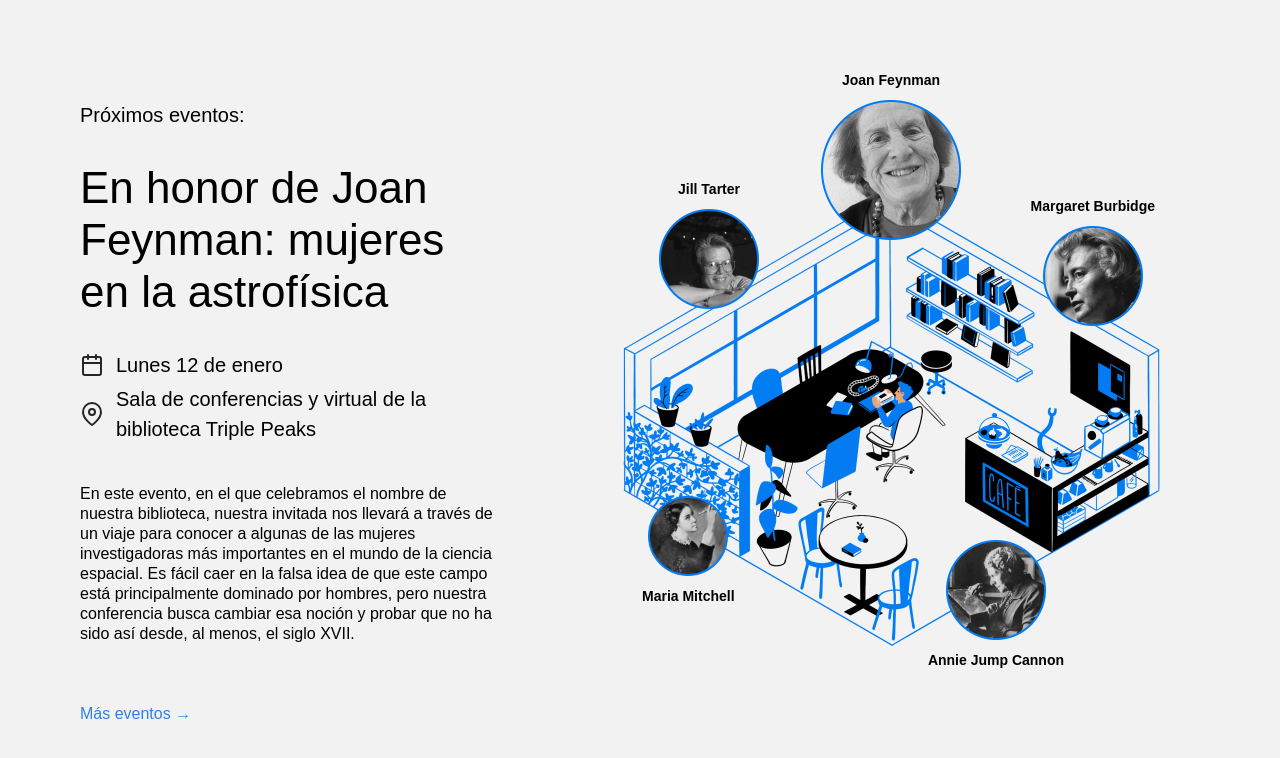
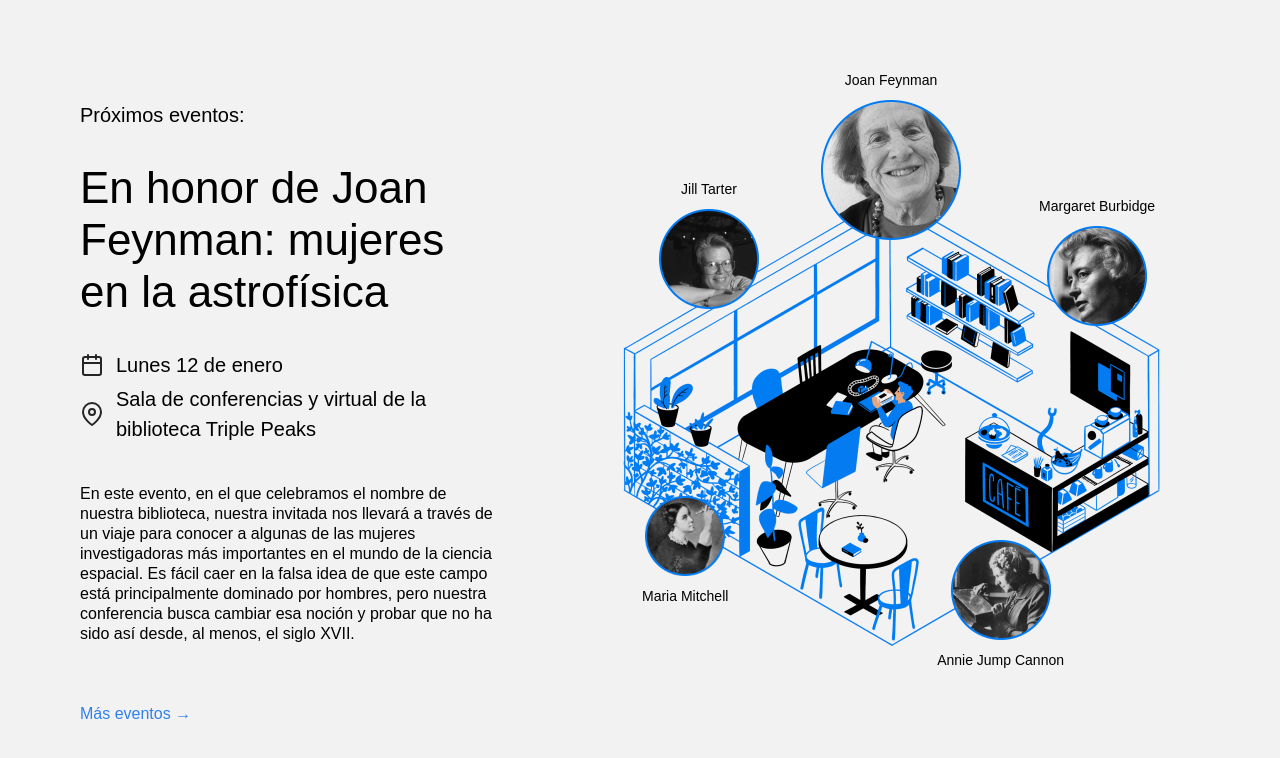
Before and after one commit to ismaelsc220-glitch/web_project_library_es, a plain HTML site: page index.html in a window 1280 px wide. Shown: the part 2026-2784 px from the top of the page. Drawn offline with Linux system fonts and the light colour scheme.

Commit message:
Nueva actualización de mi proyecto

```diff
--- a/index.html
+++ b/index.html
@@ -170,13 +170,13 @@
       src="./images/cafe.png"
       alt="cafe"/>
      <div class="person person_name_feynman">
-      <h1 class="person__caption">Joan Feynman</h1>
+      <p class="person__caption">Joan Feynman</p>
       <img class="person__image person__image_size_l"
       src="./images/person_feynman.png"
       alt="Joan Feynman"/>
      </div>
       <div class="person person_name_burbidge">
-        <h1 class="person__caption">Margaret Burbidge</h1>
+        <p class="person__caption">Margaret Burbidge</p>
         <img class="person__image person__image_size_m"
         src="./images/person_burbidge.png"
         alt="Margaret Burbidge"/>
@@ -185,16 +185,16 @@
           <img class="person__image person__image_size_m "
           src="./images/person_cannon.png"
           alt="Annie Jump Cannon"/>
-          <h1 class="person__caption">Annie Jump Cannon</h1>
+          <p class="person__caption">Annie Jump Cannon</p>
         </div>
         <div class="person person_name_mitchell">
         <img class="person__image person__image_size_s"
         src="./images/person_mitchell.png"
         alt="Maria Mitchell"/>
-        <h1 class="person__caption">Maria Mitchell </h1>
+        <p class="person__caption">Maria Mitchell </p>
         </div>
         <div class="person person_name_tarter">
-          <h1 class="person__caption"> Jill Tarter</h1>
+          <p class="person__caption"> Jill Tarter</p>
           <img class="person__image person__image_size_m"
           src="./images/person_tarter.png"
           alt="Jill Tarter"/>
```
